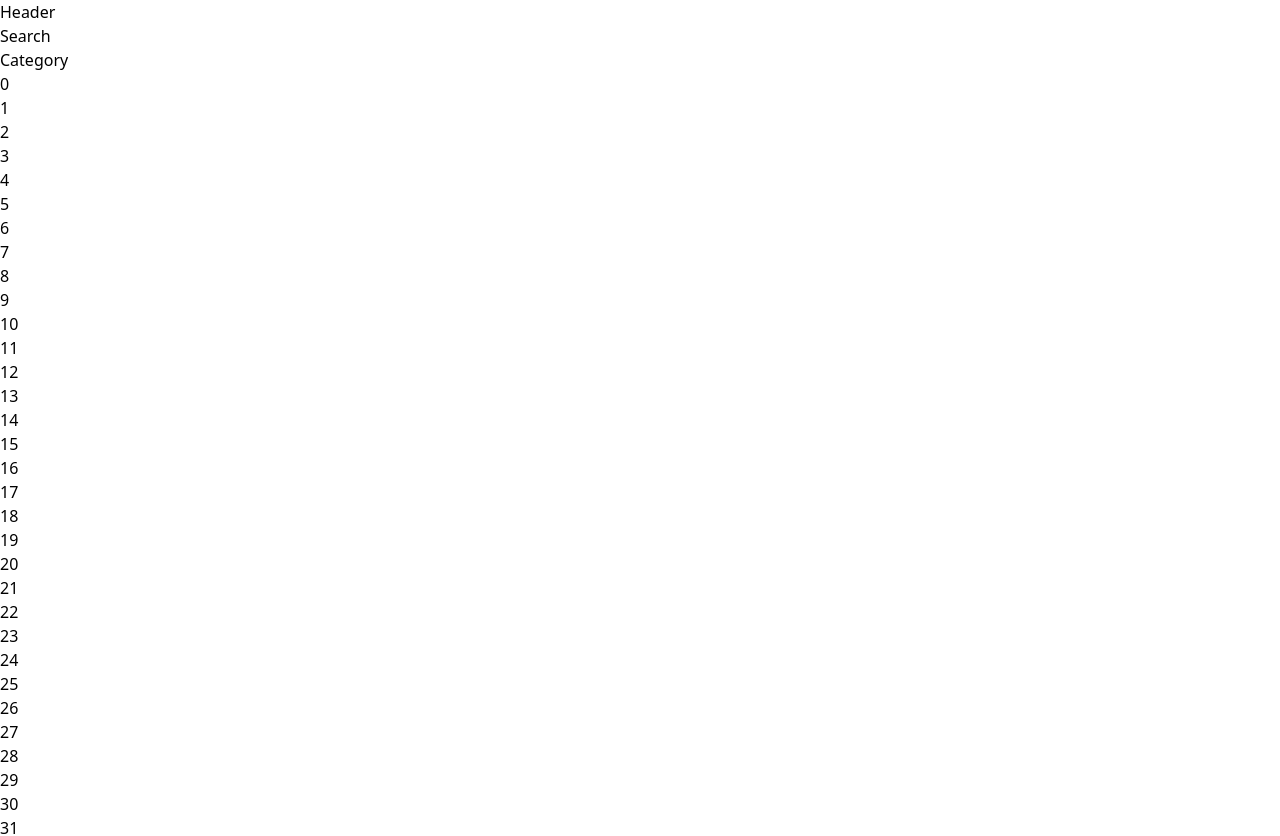
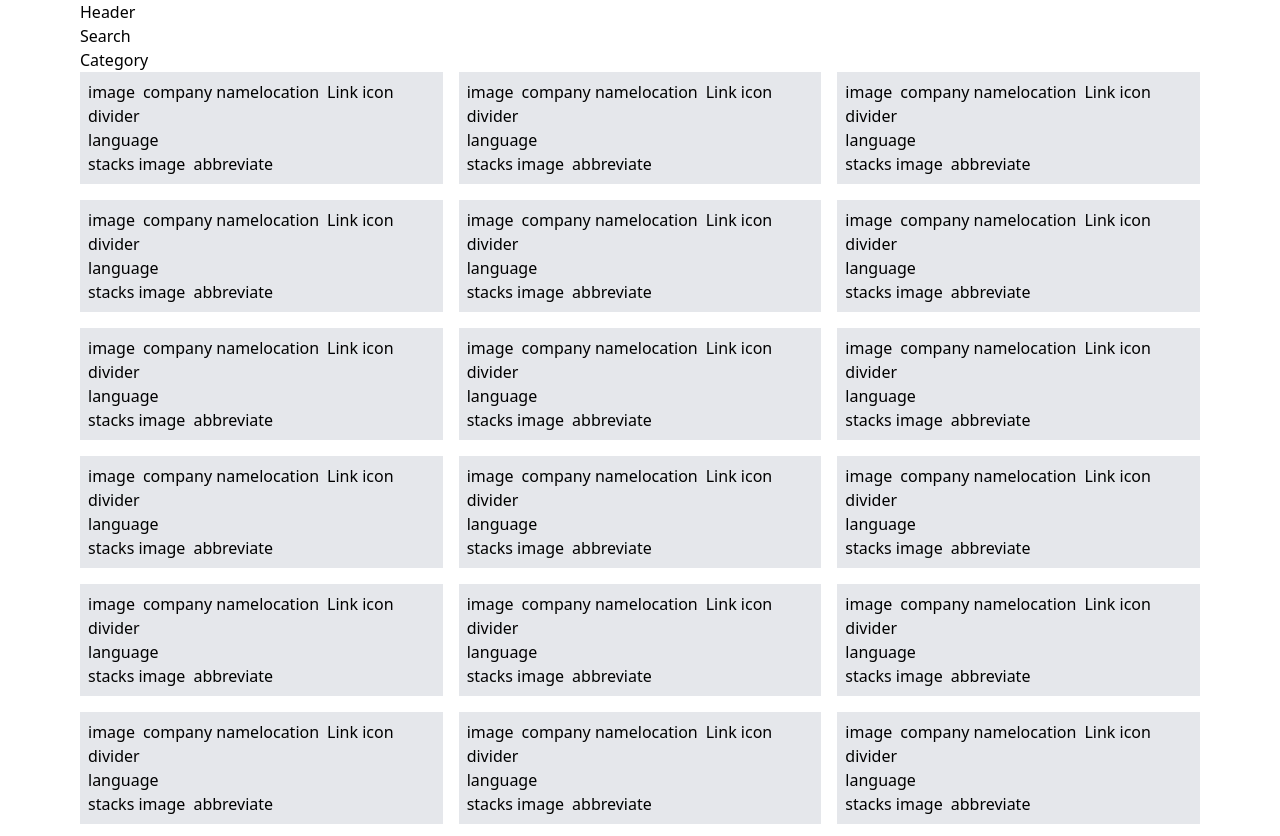
Before and after one commit to junjun1730/stacks-front, a Next.js app: page /company in a window 1280 px wide. Shown: the top 836 px of the page. Built offline with nearby package versions, Linux system fonts and the light colour scheme.

Commit message:
api error fix, card layout

```diff
--- a/app/company/layout.tsx
+++ b/app/company/layout.tsx
@@ -7,5 +7,5 @@ export default function CompnayLayout({
 }: {
   children: React.ReactNode;
 }) {
-  return <div>{children}</div>;
+  return <div className="">{children}</div>;
 }
--- a/app/company/page.tsx
+++ b/app/company/page.tsx
@@ -1,5 +1,3 @@
-"use client";
-
 import React from "react";
 import Header from "../component/company/Header";
 import Search from "../component/company/Search";
--- a/app/component/company/Card.tsx
+++ b/app/component/company/Card.tsx
@@ -1,5 +1,3 @@
-"use client";
-
 import React, { FC } from "react";
 import { CardData, CardDataList } from "../../type/CardData";
 
@@ -8,12 +6,30 @@ type CardDataProps = {
 };
 
 export function Card({ cardData }: CardDataProps) {
-  console.log(cardData);
   return (
-    <div>
-      {cardData?.map((e, i) => (
-        <p key={i}>{e.id}</p>
-      ))}
-    </div>
+    <main className="grid grid-cols-1 sm:grid-cols-2 md:grid-cols-3 gap-4">
+      {cardData
+        ? cardData.map((e, i) => (
+            <div className="bg-gray-200 p-2" key={i}>
+              <div className="flex flex-row gap-2">
+                <div>image</div>
+                <div>
+                  <span>company name</span>
+                  <span>location</span>
+                </div>
+                <div>Link icon</div>
+              </div>
+              <div>divider</div>
+              <div>
+                <div>language</div>
+              </div>
+              <div className="flex flex-row gap-2">
+                <div>stacks image</div>
+                <div>abbreviate</div>
+              </div>
+            </div>
+          ))
+        : "No Data"}
+    </main>
   );
 }
--- a/app/dummy/dummyData.tsx
+++ b/app/dummy/dummyData.tsx
@@ -2,7 +2,7 @@ import { CardData, CardDataList } from "../type/CardData";
 
 export function dummyDataCreator(): CardDataList {
   const dummyData: CardDataList = [];
-  for (let i = 0; i < 40; i++) {
+  for (let i = 0; i < 100; i++) {
     const dummy: CardData = {
       id: `${i}`,
       name: `name${i}`, //正式
--- a/app/layout.tsx
+++ b/app/layout.tsx
@@ -21,7 +21,7 @@ export default function RootLayout({ children }) {
     <ReactQueryProvider>
       <html lang="en">
         <body
-          className={`${geistSans.variable} ${geistMono.variable} antialiased`}
+          className={`${geistSans.variable} ${geistMono.variable} antialiased max-w-6xl mx-auto px-4`}
         >
           {children}
         </body>
```
Also changed, not shown: app/component/company/CardList.tsx (+15 -0 lines).
